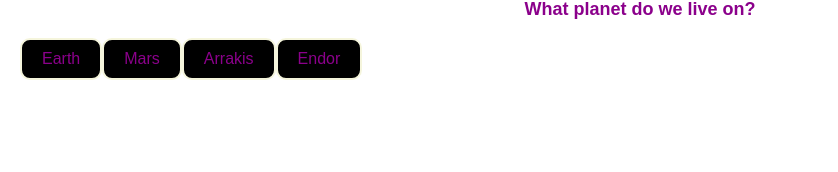
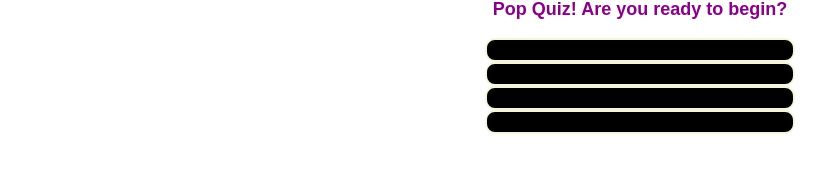
Before and after one commit to dccreger/coding-quiz, a plain HTML site: page index.html in a window 1280 px wide. Both pictures are taken after a click on the button "Ready!". Shown: the whole page, without its empty margins (0-838 px from the left). Drawn offline with nearby package versions, Linux system fonts and the light colour scheme.

Commit message:
added basic html, css and the first functions to create the four multiple choice answers

```diff
--- a/assets/script.js
+++ b/assets/script.js
@@ -1,5 +1,3 @@
-var button = $(".button");
-var text = $(".questions");
 var questions = [
   "What planet do we live on?",
   "How many moons does Mars have?",
@@ -9,31 +7,30 @@
   "What is beyond Pluto?",
   "What is Pluto considered?",
 ];
-var answers1 = ["Earth", "Mars", "Arrakis", "Endor"];
-var answers2 = ["One", "Two", "Three", "Four"];
-var answers3 = ["Jupiter", "Saturn", "Venus", "California"];
-var answers4 = ["Four", "Five", "Nine", "Eight"];
-var answers5 = ["Sol", "Alpha Centauri", "Sun", "Betelgeuse"];
-var currentQuestionIndex = 0;
-var buttonContainer = $(".buttonContainer");
-//Begin Game and add buttons
-function duplicatebuttons() {
-  buttonContainer.empty();
-  var originalButton = button.first();
 
-  for (var i = 0; i < 4; i++) {
-    var clonedButton = originalButton.clone();
-    clonedButton.text(answers1[i]);
-    buttonContainer.append(clonedButton);
-  }
+var answers = [
+  ["Earth", "Venus", "Mars", "Jupiter"],
+  [("One", "Two", "Three", "Four")],
+  [("Mercury", "Venus", "Uranus", "Neptune")],
+  [("Nine", "Eight", "Ten", "Four")],
+  [("Sol", "Beteleguese", "Alpha Centauri", "Sun")],
+  [("Astroid Belt", "Gas Giants", "Kuiper Belt", "The Cloud")],
+  [("A Dwarf Planet", "A Planet", "An Asteroid", "A Disney Character")],
+];
+
+var questionIndex = 0;
+var answerIndex = 0;
+var button = document.querySelector(".button");
+var buttons = document.querySelectorAll(".button");
+
+for (var i = 1; i < buttons.length; i++) {
+  buttons[i].style.display = "none";
 }
 
-button.on("click", function () {
-  //   if (currentQuestionIndex < questions.length) {
-  text.text(questions[currentQuestionIndex]);
-  currentQuestionIndex++;
-  duplicatebuttons();
-  //   }
+buttons[0].addEventListener("click", function () {
+  buttons[0].style.display = "none";
+
+  for (var i = 1; i < buttons.length; i++) {
+    buttons[i].style.display = "block";
+  }
 });
-
-console.log("Children of the button container", buttonContainer.children());
--- a/assets/style.css
+++ b/assets/style.css
@@ -5,7 +5,6 @@
 }
 
 .button {
-  display: inline-block;
   padding: 10px 20px;
   font-size: 16px;
   text-align: center;
@@ -15,6 +14,7 @@
   color: darkmagenta;
   border: 2px solid beige;
   cursor: pointer;
+  width: 25%;
 }
 
 .button:hover {
@@ -23,5 +23,8 @@
 }
 
 .buttonContainer {
+  display: flex;
+  align-items: center;
+  flex-direction: column;
   padding: 20px;
 }
--- a/index.html
+++ b/index.html
@@ -15,10 +15,20 @@
         <button class="button">
           <p>Ready!</p>
         </button>
+        <button class="button">
+          <p></p>
+        </button>
+        <button class="button">
+          <p></p>
+        </button>
+        <button class="button">
+          <p></p>
+        </button>
+        <button class="button">
+          <p></p>
+        </button>
       </div>
     </div>
-
-    <script src="https://code.jquery.com/jquery-3.5.1.min.js"></script>
 
     <script type="text/javascript" src="./assets/script.js"></script>
   </body>
```
